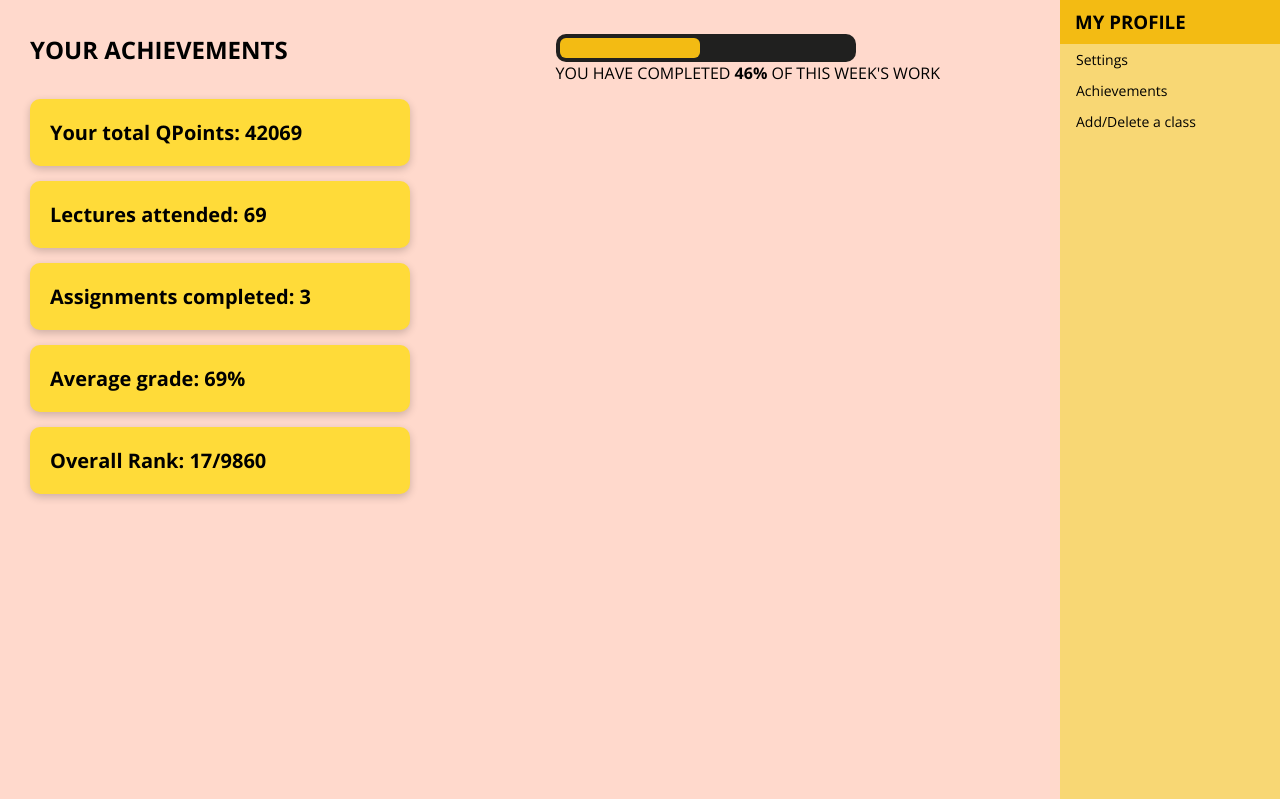
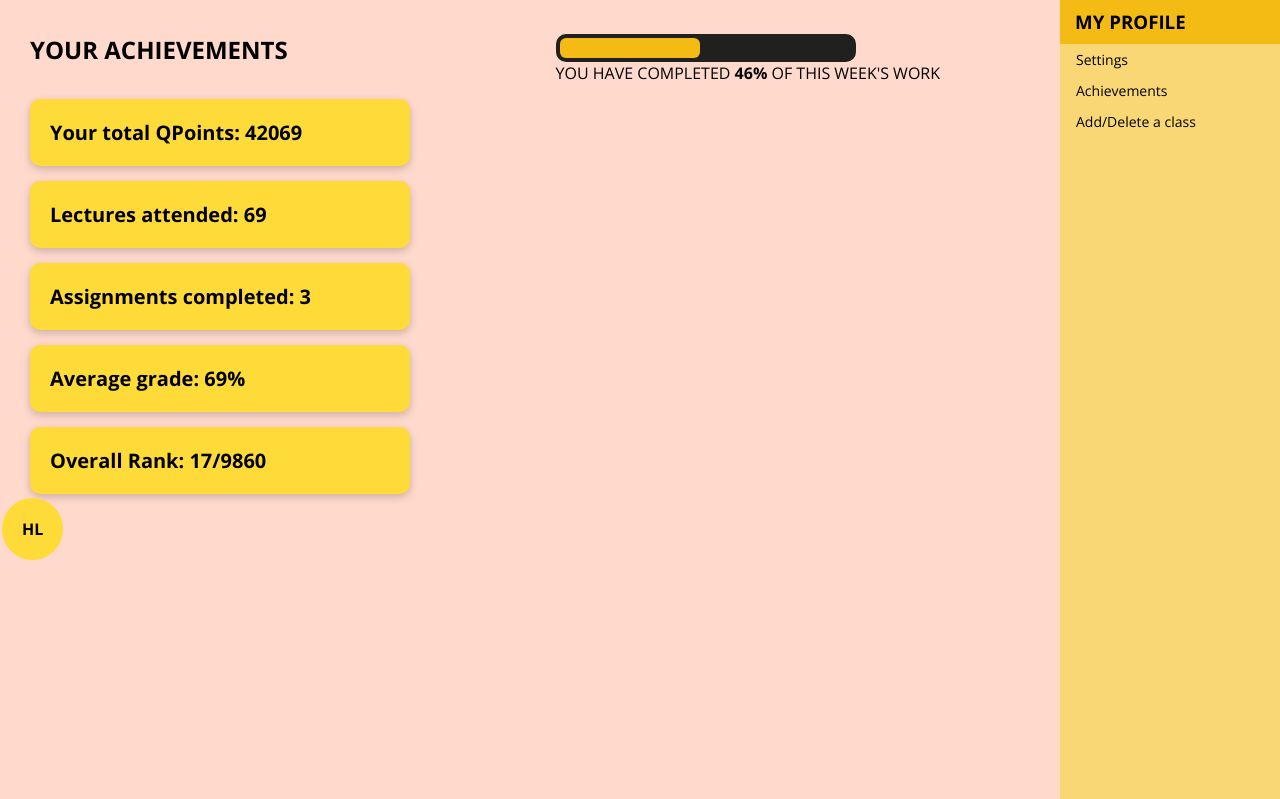
Before and after one commit to JoshGraham14/QHacks, a Flask app: page /achievements in a window 1280 px wide. Shown: the part 56-855 px from the top of the page. Run offline with Flask 2, Linux system fonts and the light colour scheme.

Commit message:
Added (some) button code (needs to be relocated from achievements -> navbar in base)

```diff
--- a/static/styles/styles.css
+++ b/static/styles/styles.css
@@ -164,7 +164,7 @@ body {
     font-size: 20px;
     box-shadow: 0 3px 8px 0 rgba(0, 0, 0, 0.2);
     padding: 20px;
-    background-color: rgb(255, 219, 57);
+    background-color: #ffdb39;
     text-align: center;
     width: 380px;
     margin-right: 20px;
@@ -173,3 +173,16 @@ body {
     align-items: center;
     border-radius: 10px;
 }
+
+.button {
+    background-color: #ffdb39;
+    border: none;
+    color: rgb(0, 0, 0);
+    padding: 20px;
+    text-align: center;
+    display: inline-block;
+    font-size: 16px;
+    margin: 4px 2px;
+    cursor: pointer;
+    border-radius: 50%;
+}
--- a/templates/achievements.html
+++ b/templates/achievements.html
@@ -45,6 +45,8 @@
         <div class="overall-rank"><strong>Overall Rank: 17/9860</strong></div>
         </div>
     </div>
+
+    <button class="button icon" style="text-align:center"><strong>HL</strong></button>
 </body>
 
 </html>
```
